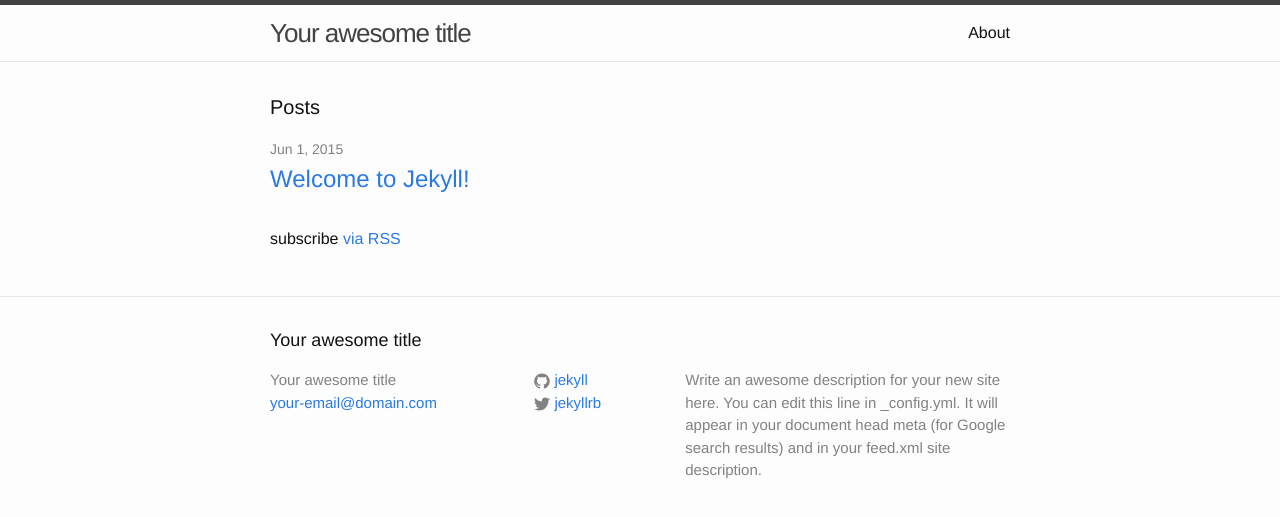
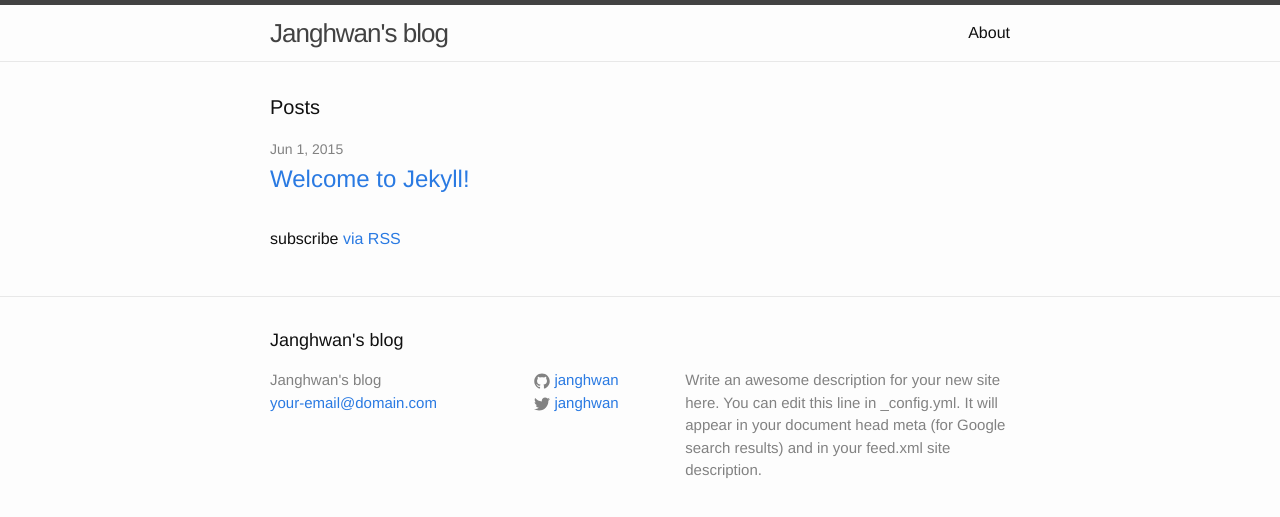
Before and after one commit to janghwan/janghwan.github.com, a Jekyll site: the page built from index.html, in a window 1280 px wide. Shown: the top 517 px of the page. Built offline with Jekyll 4.4.1, drawn with Linux system fonts in a browser that asks for light colours.

Commit message:
config change

```diff
--- a/_config.yml
+++ b/_config.yml
@@ -1,14 +1,14 @@
 # Site settings
-title: Your awesome title
+title: Janghwan's blog
 email: your-email@domain.com
 description: > # this means to ignore newlines until "baseurl:"
   Write an awesome description for your new site here. You can edit this
   line in _config.yml. It will appear in your document head meta (for
   Google search results) and in your feed.xml site description.
 baseurl: "" # the subpath of your site, e.g. /blog/
-url: "http://yourdomain.com" # the base hostname & protocol for your site
-twitter_username: jekyllrb
-github_username:  jekyll
+url: "http://jk.silvervinyl.com" # the base hostname & protocol for your site
+twitter_username: janghwan
+github_username:  janghwan
 
 # Build settings
 markdown: kramdown
```
Also changed, not shown: 1 other file.
